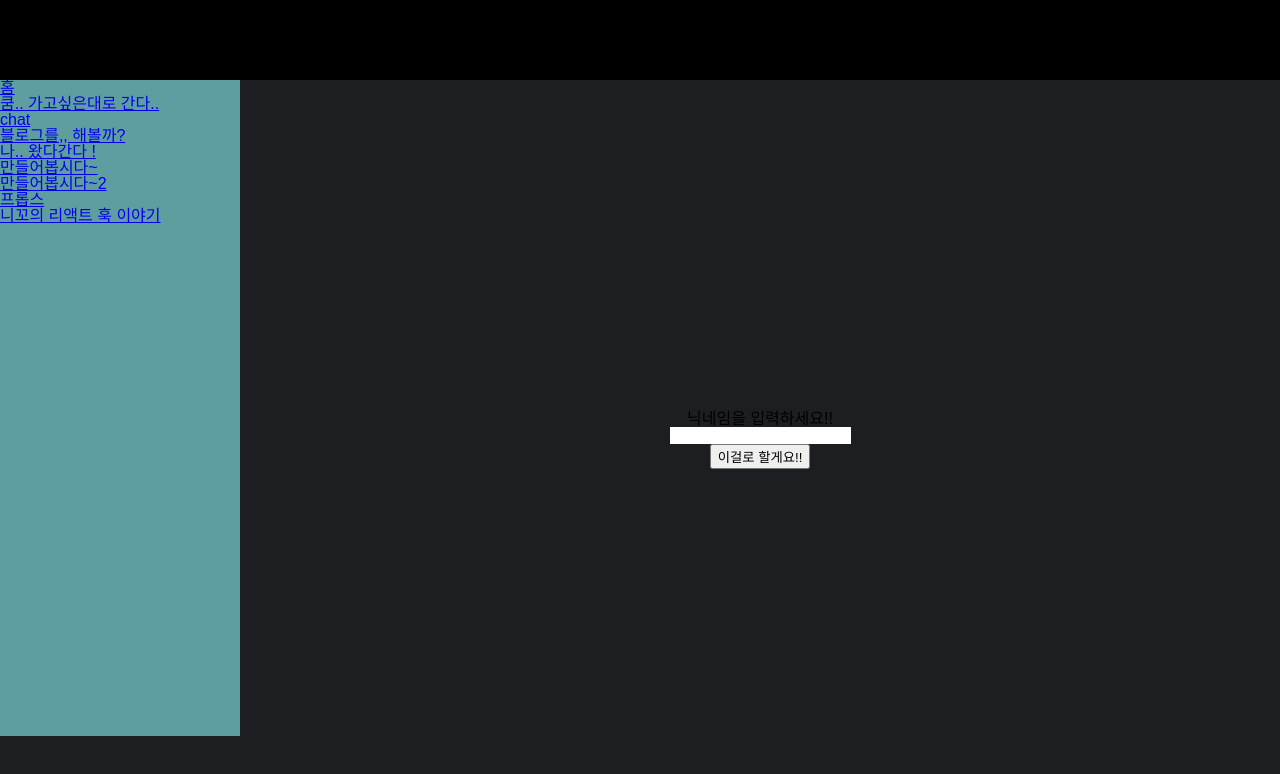
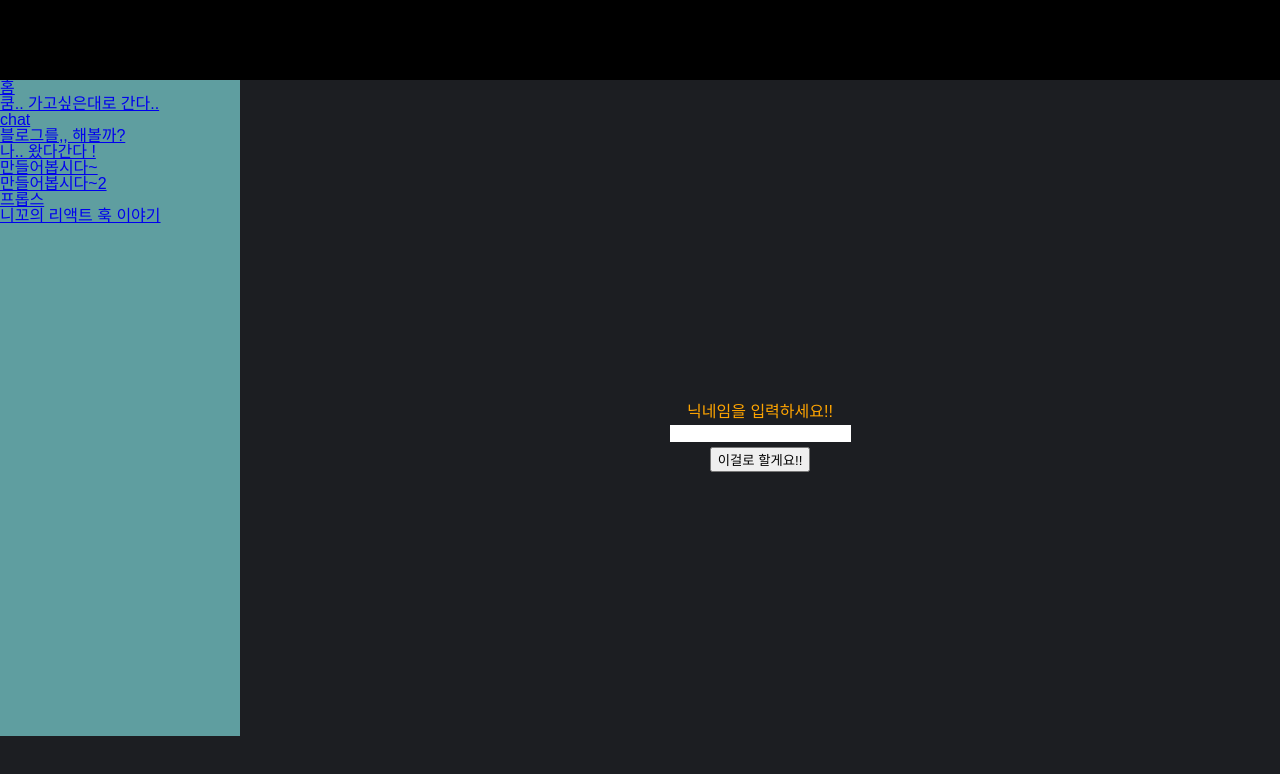
Before and after one commit to zikoom/kooms-day, a React (Create React App) app: page /chat in a window 1280 px wide. Shown: the top 774 px of the page. Built offline with nearby package versions, Linux system fonts and the light colour scheme; no server answers.

Commit message:
css 위치 변경

```diff
--- a/src/App.scss
+++ b/src/App.scss
@@ -61,6 +61,21 @@ html, body{
   align-items: center;
 }
 
+.center-wrapper{
+  display: flex;
+  justify-content: center;
+  align-items: center;
+
+}
+
+.center-wrapper.nickname-wrapper{
+  color: orange;
+
+  .child{
+    margin-bottom: 5px;
+  }
+}
+
 
 
 main{
@@ -75,24 +90,6 @@ main{
   main{
     padding-left: 0;
   }
-
-  .center-wrapper{
-    display: flex;
-    justify-content: center;
-    align-items: center;
-
-  }
-
-  .center-wrapper.nickname-wrapper{
-    color: orange;
-
-    .child{
-      margin-bottom: 5px;
-    }
-  }
-
-
-
   .nav{
     opacity: 0;
     z-index: -1;
```
